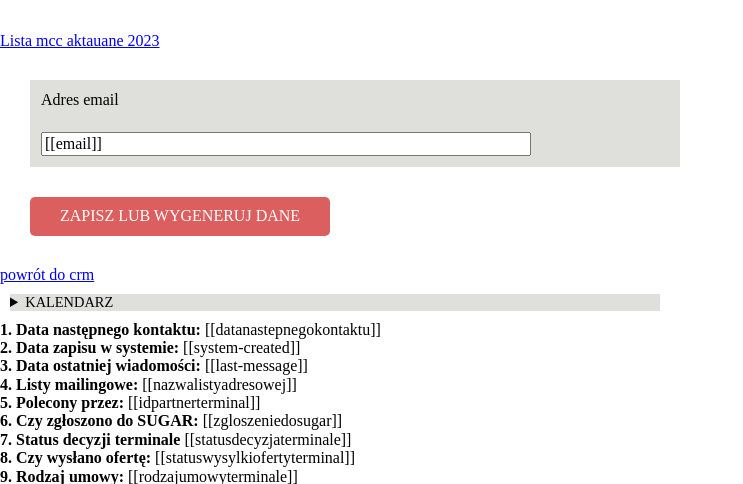
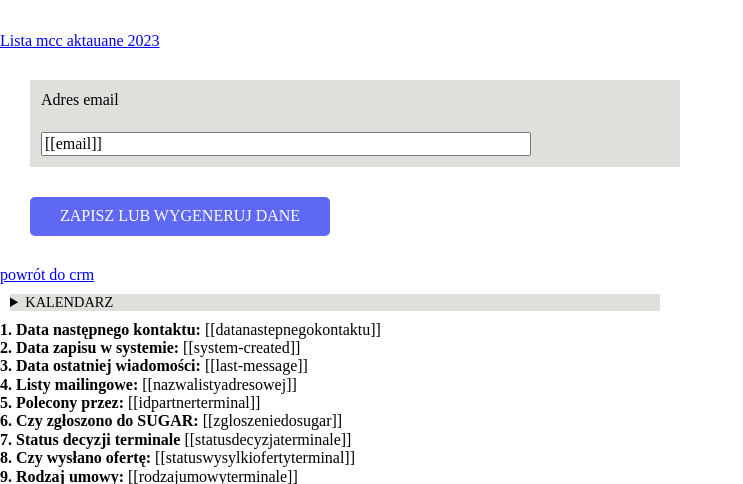
Before and after one commit to Korneliuszrduch/eservice-oferta-wypowiedzenie, a PHP site: page /edytor_substrybenta.html in a window 1280 px wide, with the pointer over the restyled element. Shown: the top 484 px of the page, without its empty margins (0-743 px from the left). Run offline with PHP 8.4, Linux system fonts and the light colour scheme.

Commit message:
add button:hover

```diff
--- a/css/button.css
+++ b/css/button.css
@@ -41,6 +41,11 @@
 
   }
 
+  .button:hover {
+    background-color: rgba(10, 25, 239, 0.655);
+
+  }
+
   .button--sign{
 
     justify-items: center;
```
